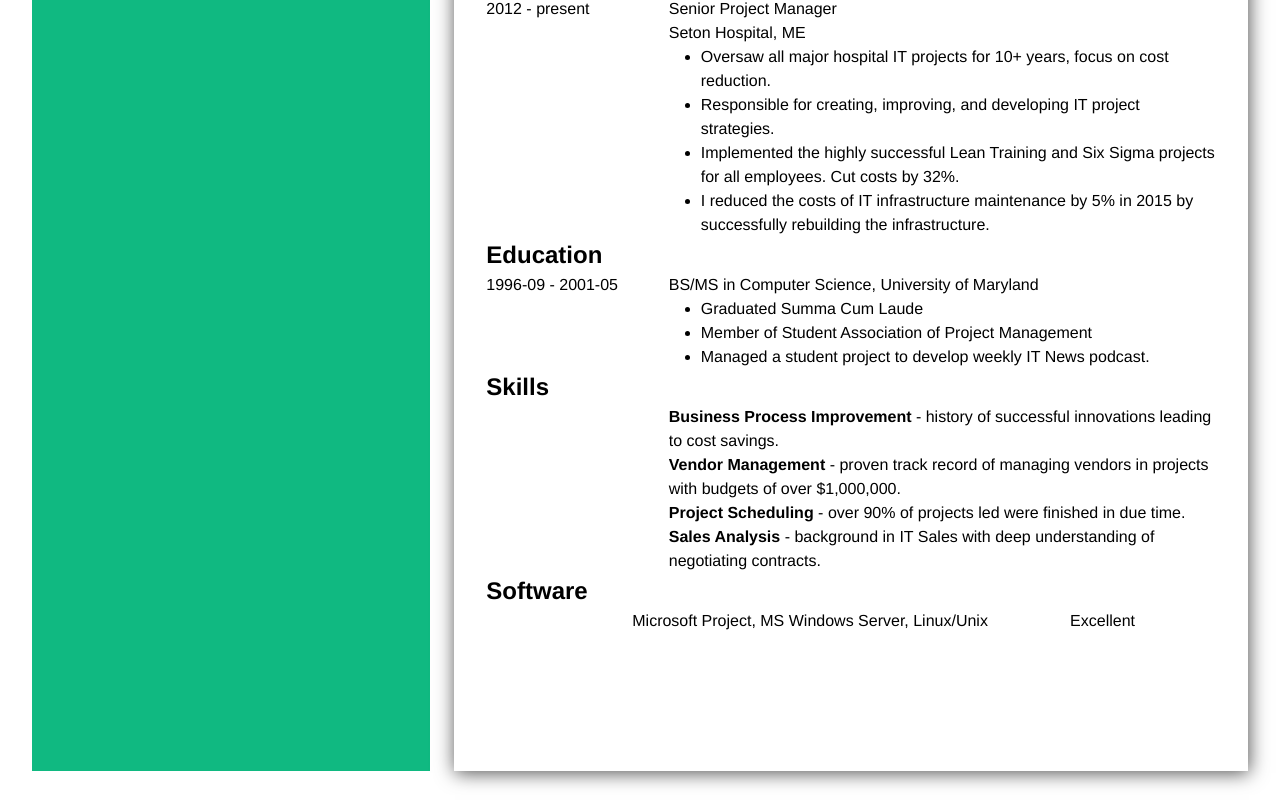
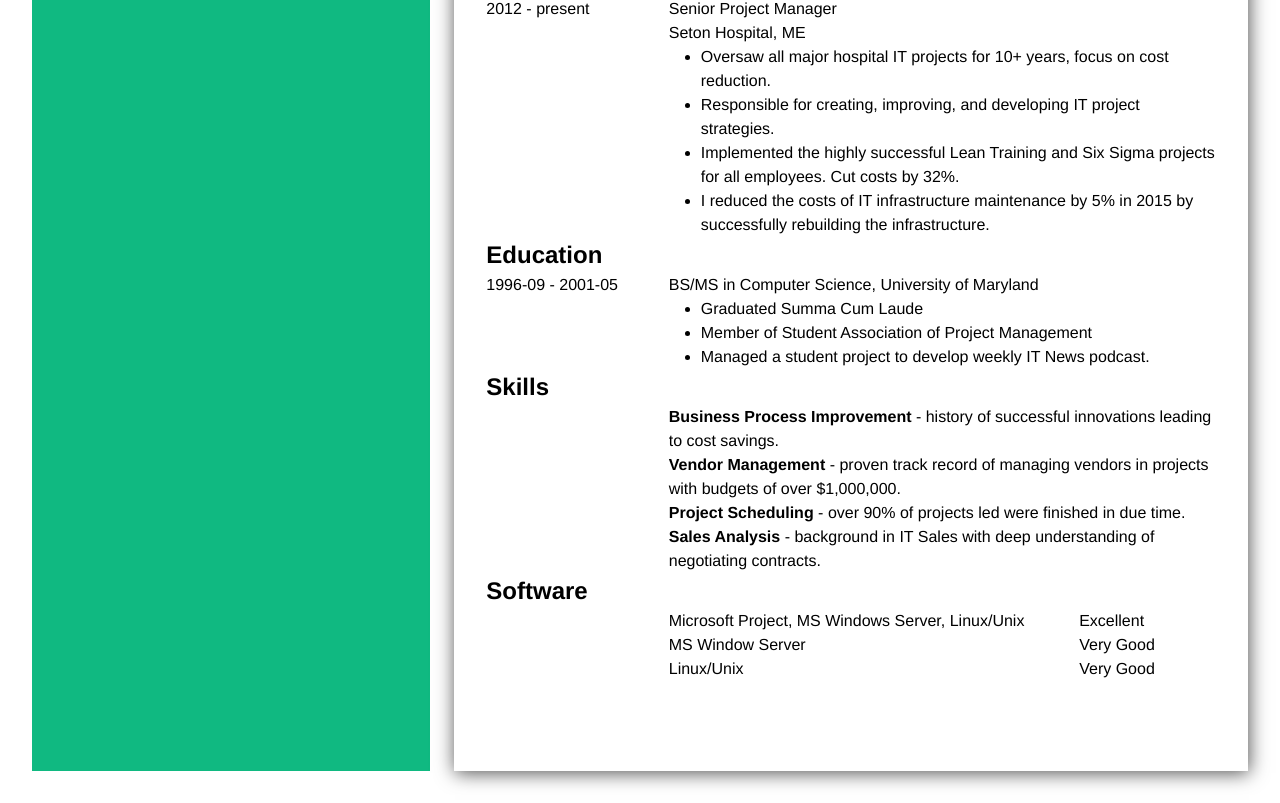
Before and after one commit to AkzechKyla/CVApplicationMaker, a React (Vite) app: page / in a window 1280 px wide. Shown: the part 383-1186 px from the top of the page. Built offline with nearby package versions, Linux system fonts and the light colour scheme.

Commit message:
Add more Software Info details

```diff
--- a/src/components/CVPreview/SoftwareInfo.tsx
+++ b/src/components/CVPreview/SoftwareInfo.tsx
@@ -4,10 +4,20 @@ export function SoftwareInfo() {
             <h1 className="font-bold">Software</h1>
             <div className="flex w-full">
                 <div className="w-2/6"></div>
-                <div className="w-full text-base">
-                    <p>Microsoft Project, MS Windows Server, Linux/Unix</p>
+                <div className="w-full flex-row">
+                    <div className="flex text-base">
+                        <p className="w-full">Microsoft Project, MS Windows Server, Linux/Unix</p>
+                        <p className="w-2/6">Excellent</p>
+                    </div>
+                    <div className="flex text-base">
+                        <p className="w-full">MS Window Server</p>
+                        <p className="w-2/6">Very Good</p>
+                    </div>
+                    <div className="flex text-base">
+                        <p className="w-full">Linux/Unix</p>
+                        <p className="w-2/6">Very Good</p>
+                    </div>
                 </div>
-                <div className="w-2/6">Excellent</div>
             </div>
         </div>
     );
```
